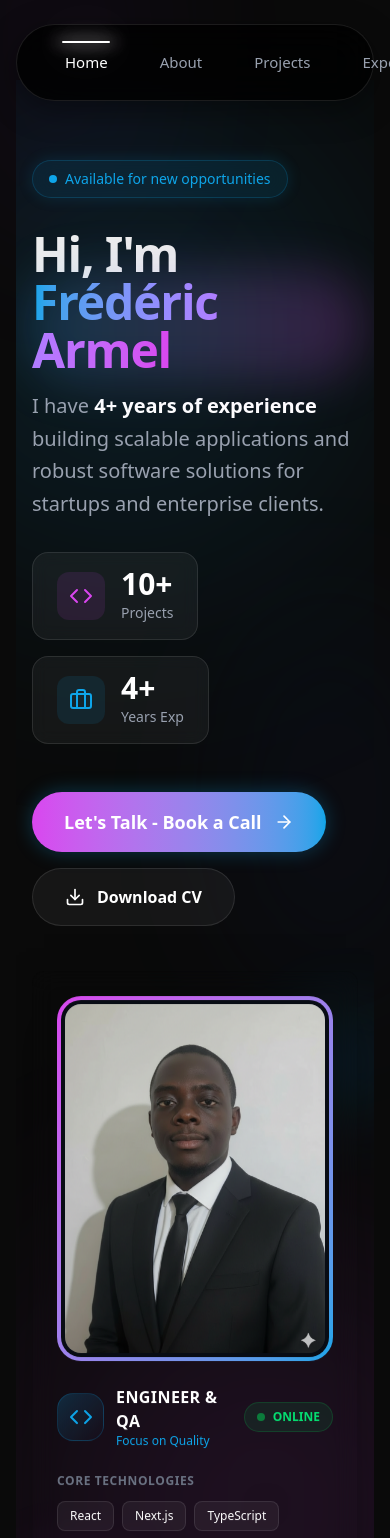
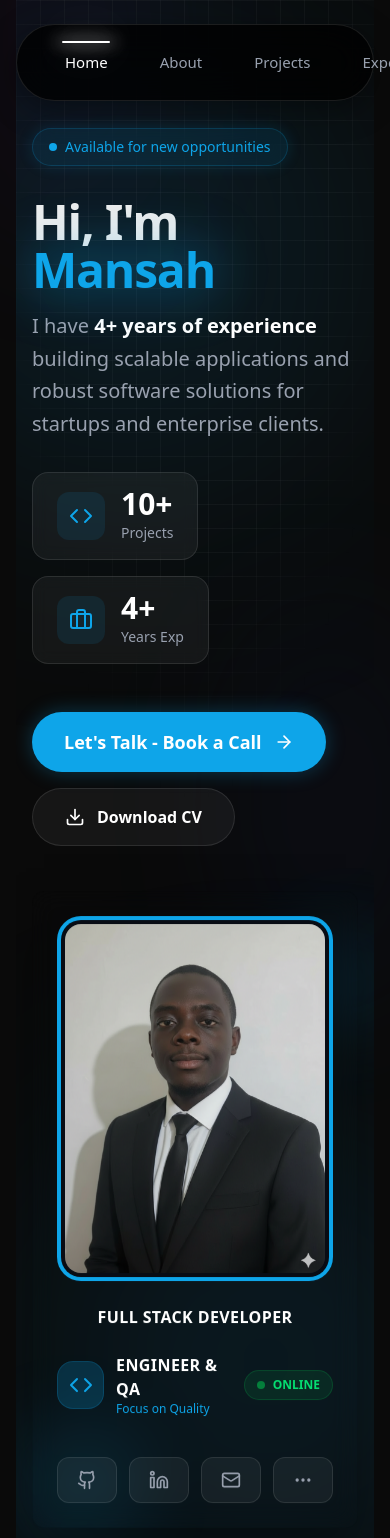
Before and after one commit to HonluePetnou/portofolio, a Next.js app in the folder frontend/: page / in a window 390 px wide. Shown: the top 1538 px of the page. Built offline with nearby package versions, Linux system fonts and the light colour scheme.

Commit message:
feat(home): enhance hero section with animated role text and expandable social links
- Add rotating role text animation with AnimatePresence
- Implement expandable social links with show more/less functionality
- Update styling and background elements for better visual consistency

```diff
--- a/frontend/src/components/home/hero-section.tsx
+++ b/frontend/src/components/home/hero-section.tsx
@@ -1,6 +1,7 @@
 "use client";
 
-import { motion } from "framer-motion";
+import { motion, AnimatePresence } from "framer-motion";
+import { useState, useEffect } from "react";
 import {
   ArrowRight,
   Download,
@@ -9,23 +10,51 @@ import {
   Github,
   Linkedin,
   Mail,
+  Instagram,
+  Facebook,
+  Twitter,
+  MoreHorizontal,
+  Minus,
 } from "lucide-react";
 import Link from "next/link";
 import Image from "next/image";
 
 export function HeroSection() {
+  const roles = ["Software Engineer", "QA Engineer", "Full Stack Developer"];
+  const [currentRoleIndex, setCurrentRoleIndex] = useState(0);
+  const [showAllSocials, setShowAllSocials] = useState(false);
+
+  const socialLinks = [
+    { icon: Github, href: "https://github.com", label: "Github" },
+    { icon: Linkedin, href: "https://linkedin.com", label: "LinkedIn" },
+    { icon: Mail, href: "mailto:contact@example.com", label: "Email" },
+    { icon: Twitter, href: "https://twitter.com", label: "X" },
+    { icon: Instagram, href: "https://instagram.com", label: "Instagram" },
+    { icon: Facebook, href: "https://facebook.com", label: "Facebook" },
+  ];
+
+  const visibleSocials = showAllSocials ? socialLinks : socialLinks.slice(0, 3);
+
+  useEffect(() => {
+    const interval = setInterval(() => {
+      setCurrentRoleIndex((prev) => (prev + 1) % roles.length);
+    }, 3000);
+    return () => clearInterval(interval);
+  }, []);
+
   return (
     <section
       id="home"
-      className="relative flex flex-col items-center justify-center min-h-screen py-20 overflow-hidden"
+      className="relative flex flex-col items-center justify-center min-h-screen pt-32 pb-20 -mt-20 overflow-hidden"
     >
       {/* Background Spotlights */}
+      <div className="absolute inset-0 bg-[linear-gradient(to_right,#80808012_1px,transparent_1px),linear-gradient(to_bottom,#80808012_1px,transparent_1px)] bg-size-[24px_24px] mask-[radial-gradient(ellipse_60%_50%_at_50%_0%,#000_70%,transparent_100%)] pointer-events-none z-0" />
       <div className="absolute top-1/2 left-1/2 -translate-x-1/2 -translate-y-1/2 w-full h-full max-w-7xl pointer-events-none z-0">
         <div className="absolute top-0 right-0 w-[500px] h-[500px] bg-neon-blue/20 rounded-full blur-[120px] mix-blend-screen animate-pulse" />
-        <div className="absolute bottom-0 left-0 w-[500px] h-[500px] bg-neon-purple/20 rounded-full blur-[120px] mix-blend-screen animate-pulse animation-delay-2000" />
+        <div className="absolute bottom-0 left-0 w-[500px] h-[500px] bg-neon-blue/20 rounded-full blur-[120px] mix-blend-screen animate-pulse animation-delay-2000" />
       </div>
 
-      <div className="grid md:grid-cols-[1.2fr_0.8fr] gap-12 items-center max-w-7xl w-full relative z-10 px-4">
+      <div className="grid md:grid-cols-[1.2fr_0.8fr] gap-12 items-start max-w-7xl w-full relative z-10 px-4">
         {/* Left Side - Text Content */}
         <motion.div
           initial={{ opacity: 0, x: -30 }}
@@ -52,10 +81,8 @@ export function HeroSection() {
             <h1 className="text-5xl md:text-7xl lg:text-8xl font-bold tracking-tight">
               Hi, I'm{" "}
               <span className="relative inline-block">
-                <span className="absolute -inset-2 bg-gradient-to-r from-neon-blue/20 to-neon-purple/20 blur-xl rounded-full" />
-                <span className="relative bg-gradient-to-r from-neon-blue via-violet-400 to-neon-purple bg-clip-text text-transparent animate-gradient-x">
-                  Frédéric Armel
-                </span>
+                <span className="absolute -inset-2 bg-neon-blue/20 blur-xl rounded-full" />
+                <span className="relative text-neon-blue">Mansah</span>
               </span>
             </h1>
             <p className="text-xl md:text-2xl text-gray-400 leading-relaxed max-w-2xl">
@@ -72,10 +99,10 @@ export function HeroSection() {
           <div className="flex flex-wrap gap-4">
             <motion.div
               whileHover={{ scale: 1.05 }}
-              className="flex items-center gap-4 px-6 py-4 rounded-2xl bg-white/5 border border-white/10 backdrop-blur-sm transition-colors hover:bg-white/10 hover:border-neon-purple/30 group"
+              className="flex items-center gap-4 px-6 py-4 rounded-2xl bg-white/5 border border-white/10 backdrop-blur-sm transition-colors hover:bg-white/10 hover:border-neon-blue/30 group"
             >
-              <div className="p-3 rounded-xl bg-neon-purple/10 group-hover:bg-neon-purple/20 transition-colors">
-                <Code className="w-6 h-6 text-neon-purple" />
+              <div className="p-3 rounded-xl bg-neon-blue/10 group-hover:bg-neon-blue/20 transition-colors">
+                <Code className="w-6 h-6 text-neon-blue" />
               </div>
               <div className="text-left">
                 <div className="text-3xl font-bold text-white leading-none mb-1">
@@ -111,7 +138,7 @@ export function HeroSection() {
               <motion.button
                 whileHover={{ scale: 1.05 }}
                 whileTap={{ scale: 0.95 }}
-                className="group relative flex items-center gap-3 px-8 py-4 rounded-full bg-gradient-to-r from-neon-purple to-neon-blue text-white font-bold text-lg shadow-[0_0_20px_rgba(14,165,233,0.3)] hover:shadow-[0_0_35px_rgba(14,165,233,0.5)] transition-all duration-300"
+                className="group relative flex items-center gap-3 px-8 py-4 rounded-full bg-neon-blue text-white font-bold text-lg shadow-[0_0_20px_rgba(14,165,233,0.3)] hover:shadow-[0_0_35px_rgba(14,165,233,0.5)] transition-all duration-300"
               >
                 Let's Talk - Book a Call
                 <ArrowRight className="w-5 h-5 transition-transform group-hover:translate-x-1" />
@@ -149,7 +176,7 @@ export function HeroSection() {
           >
             <div className="glass-card p-6 space-y-6 max-w-sm mx-auto backdrop-blur-xl bg-white/5 border-white/10 shadow-2xl shadow-black/50">
               {/* Profile Image with Ring */}
-              <div className="relative p-1 rounded-3xl bg-gradient-to-br from-neon-purple to-neon-blue">
+              <div className="relative p-1 rounded-3xl bg-neon-blue">
                 <div className="relative w-full aspect-3/4 rounded-[20px] overflow-hidden bg-gray-900 border-4 border-black/50">
                   <Image
                     src="/me-pro.png"
@@ -161,10 +188,26 @@ export function HeroSection() {
                 </div>
               </div>
 
+              {/* Rotating Role Text */}
+              <div className="h-6 overflow-hidden relative flex justify-center items-center">
+                <AnimatePresence mode="wait">
+                  <motion.div
+                    key={currentRoleIndex}
+                    initial={{ y: 20, opacity: 0 }}
+                    animate={{ y: 0, opacity: 1 }}
+                    exit={{ y: -20, opacity: 0 }}
+                    transition={{ duration: 0.3 }}
+                    className="text-base font-bold text-white tracking-wide whitespace-nowrap absolute"
+                  >
+                    {roles[currentRoleIndex].toUpperCase()}
+                  </motion.div>
+                </AnimatePresence>
+              </div>
+
               {/* Role Badge and Status */}
               <div className="flex items-center justify-between">
                 <div className="flex items-center gap-3">
-                  <div className="w-12 h-12 rounded-2xl bg-gradient-to-br from-neon-blue/20 to-transparent border border-neon-blue/20 flex items-center justify-center">
+                  <div className="w-12 h-12 rounded-2xl bg-neon-blue/20 border border-neon-blue/20 flex items-center justify-center">
                     <Code className="w-6 h-6 text-neon-blue" />
                   </div>
                   <div className="text-left">
@@ -182,49 +225,56 @@ export function HeroSection() {
                 </div>
               </div>
 
-              {/* Tech Stack */}
-              <div className="space-y-3">
-                <div className="text-xs font-bold text-gray-500 uppercase tracking-wider">
-                  Core Technologies
-                </div>
-                <div className="flex flex-wrap gap-2">
-                  {["React", "Next.js", "TypeScript", "Python", "Tailwind"].map(
-                    (tech) => (
-                      <span
-                        key={tech}
-                        className="px-3 py-1.5 rounded-lg bg-white/5 border border-white/10 text-white text-xs font-medium hover:bg-white/10 hover:border-white/20 transition-colors cursor-default"
-                      >
-                        {tech}
-                      </span>
-                    )
-                  )}
-                </div>
-              </div>
-
               {/* Social Links */}
-              <div className="flex gap-3 pt-2">
-                {[
-                  { icon: Github, href: "https://github.com" },
-                  { icon: Linkedin, href: "https://linkedin.com" },
-                  { icon: Mail, href: "mailto:contact@example.com" },
-                ].map((social, index) => (
-                  <a
-                    key={index}
+              <div className="grid grid-cols-4 gap-3 pt-4">
+                <AnimatePresence mode="popLayout">
+                  {visibleSocials.map((social, index) => (
+                    <motion.a
+                      key={social.label}
+                      initial={{ opacity: 0, scale: 0.8 }}
+                      animate={{ opacity: 1, scale: 1 }}
+                      exit={{ opacity: 0, scale: 0.8 }}
                       href={social.href}
                       target="_blank"
                       rel="noopener noreferrer"
-                    className="flex-1 group flex items-center justify-center py-3 rounded-xl bg-white/5 border border-white/10 hover:bg-white/10 hover:border-white/20 transition-all hover:-translate-y-1"
+                      className="flex items-center justify-center py-3 rounded-xl bg-white/5 border border-white/10 hover:bg-white/10 hover:border-white/20 transition-all hover:-translate-y-1 group"
+                      aria-label={social.label}
                     >
                       <social.icon className="w-5 h-5 text-gray-400 group-hover:text-white transition-colors" />
-                  </a>
+                    </motion.a>
                   ))}
+                  {showAllSocials && (
+                    <motion.button
+                      initial={{ opacity: 0, scale: 0.8 }}
+                      animate={{ opacity: 1, scale: 1 }}
+                      exit={{ opacity: 0, scale: 0.8 }}
+                      onClick={() => setShowAllSocials(false)}
+                      className="flex items-center justify-center py-3 rounded-xl bg-white/5 border border-white/10 hover:bg-white/10 hover:border-white/20 transition-all hover:-translate-y-1 group cursor-pointer"
+                      aria-label="Show less socials"
+                    >
+                      <Minus className="w-5 h-5 text-gray-400 group-hover:text-white transition-colors" />
+                    </motion.button>
+                  )}
+                  {!showAllSocials && (
+                    <motion.button
+                      initial={{ opacity: 0, scale: 0.8 }}
+                      animate={{ opacity: 1, scale: 1 }}
+                      exit={{ opacity: 0, scale: 0.8 }}
+                      onClick={() => setShowAllSocials(true)}
+                      className="flex items-center justify-center py-3 rounded-xl bg-white/5 border border-white/10 hover:bg-white/10 hover:border-white/20 transition-all hover:-translate-y-1 group cursor-pointer"
+                      aria-label="Show more socials"
+                    >
+                      <MoreHorizontal className="w-5 h-5 text-gray-400 group-hover:text-white transition-colors" />
+                    </motion.button>
+                  )}
+                </AnimatePresence>
               </div>
             </div>
           </motion.div>
 
           {/* Decorative Elements behind card */}
           <div className="absolute top-10 -right-10 w-24 h-24 bg-neon-blue/30 rounded-full blur-2xl animate-pulse delay-700" />
-          <div className="absolute -bottom-5 -left-5 w-32 h-32 bg-neon-purple/30 rounded-full blur-2xl animate-pulse" />
+          <div className="absolute -bottom-5 -left-5 w-32 h-32 bg-neon-blue/30 rounded-full blur-2xl animate-pulse" />
         </motion.div>
       </div>
     </section>
```
Lines whose indentation alone changed are shown as unchanged.
